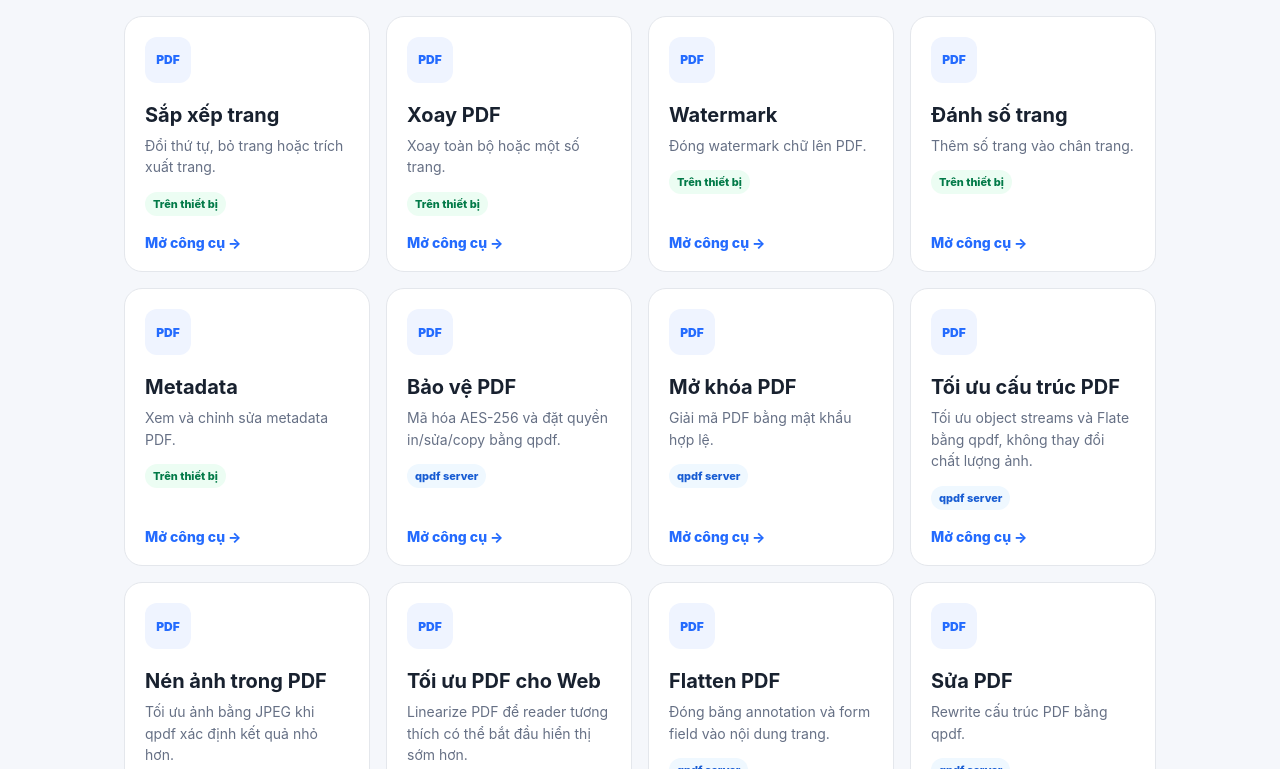
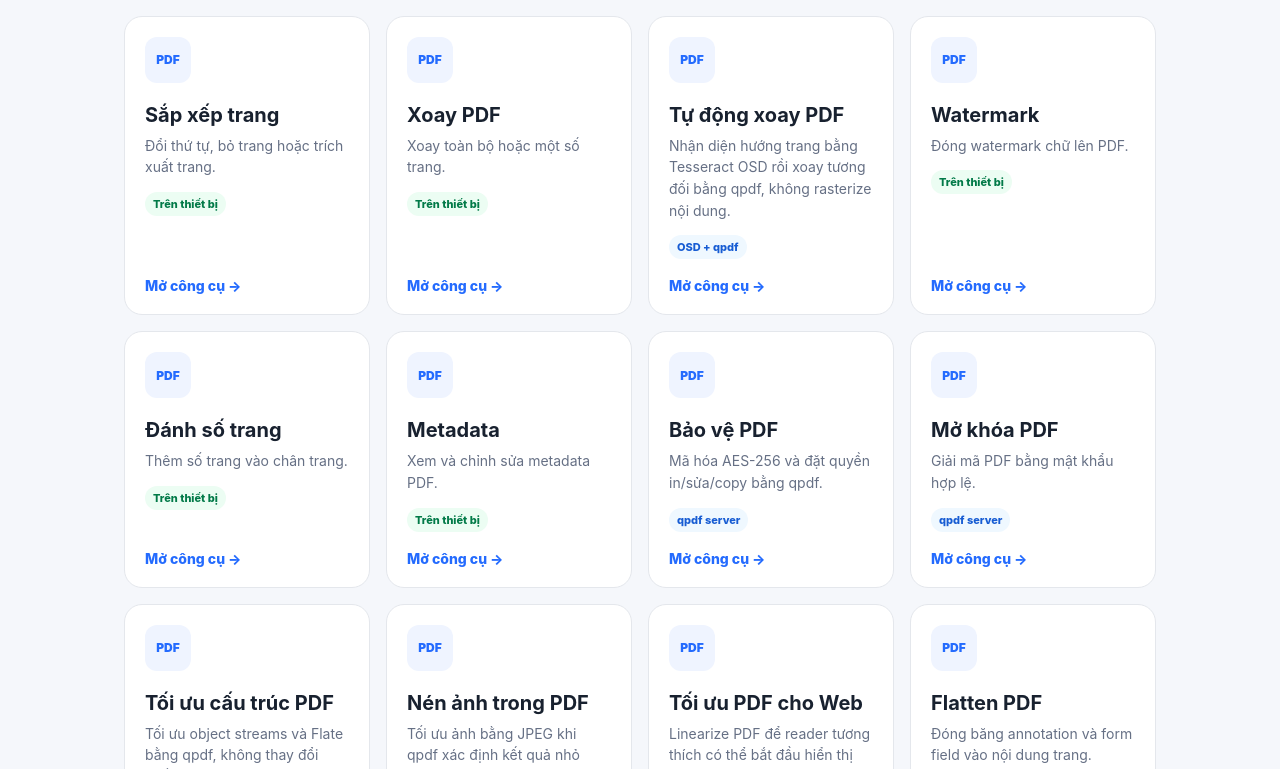
Before and after one commit to solyan842/SolYan-PDF, a Next.js app in the folder frontend/: page / in a window 1280 px wide. Shown: the part 3151-3920 px from the top of the page. Built offline with nearby package versions, Linux system fonts and the light colour scheme.

Commit message:
feat: surface Auto Rotate on dashboard

```diff
--- a/frontend/app/page.tsx
+++ b/frontend/app/page.tsx
@@ -33,6 +33,7 @@ const tools = [
   { href: '/split-by-bookmarks', title: 'Tách theo Bookmark / Chương', description: 'Dùng outline để chia tài liệu thành chapter theo độ sâu bookmark và tải ZIP.', local: true },
   { href: '/organize', title: 'Sắp xếp trang', description: 'Đổi thứ tự, bỏ trang hoặc trích xuất trang.', local: true },
   { href: '/rotate', title: 'Xoay PDF', description: 'Xoay toàn bộ hoặc một số trang.', local: true },
+  { href: '/auto-rotate', title: 'Tự động xoay PDF', description: 'Nhận diện hướng trang bằng Tesseract OSD rồi xoay tương đối bằng qpdf, không rasterize nội dung.', local: false, badge: 'OSD + qpdf' },
   { href: '/watermark', title: 'Watermark', description: 'Đóng watermark chữ lên PDF.', local: true },
   { href: '/page-numbers', title: 'Đánh số trang', description: 'Thêm số trang vào chân trang.', local: true },
   { href: '/metadata', title: 'Metadata', description: 'Xem và chỉnh sửa metadata PDF.', local: true },
```
